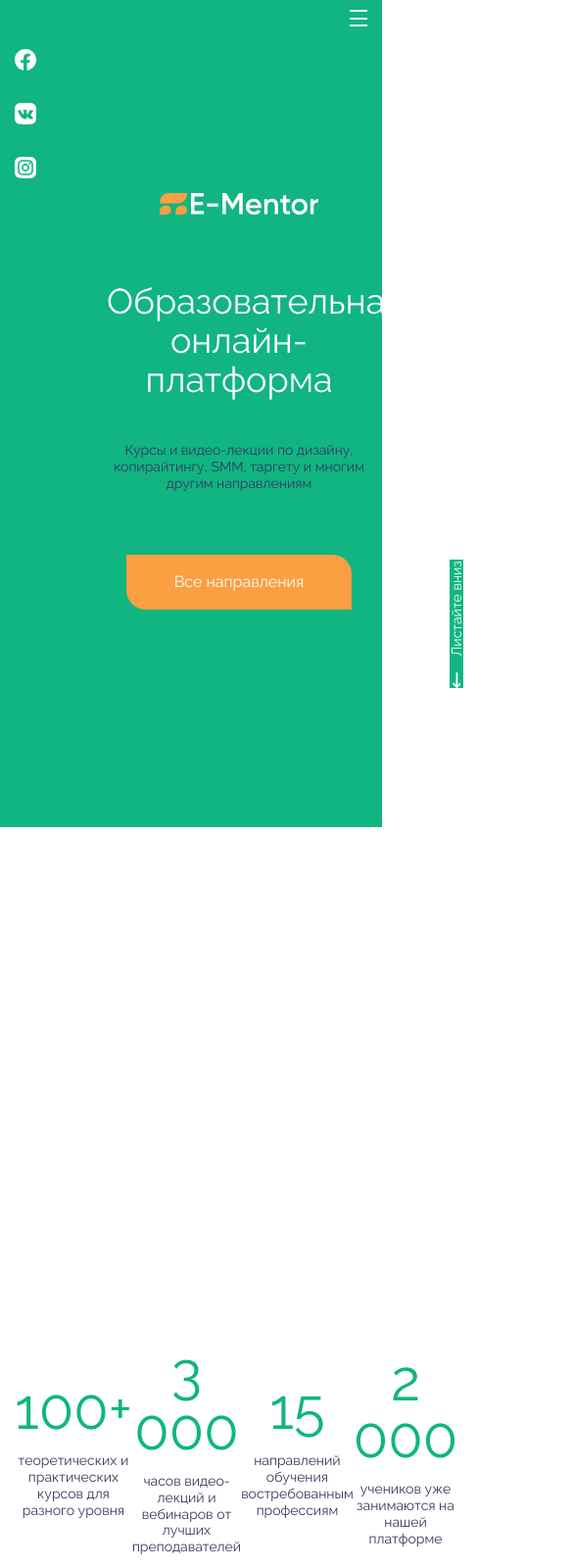
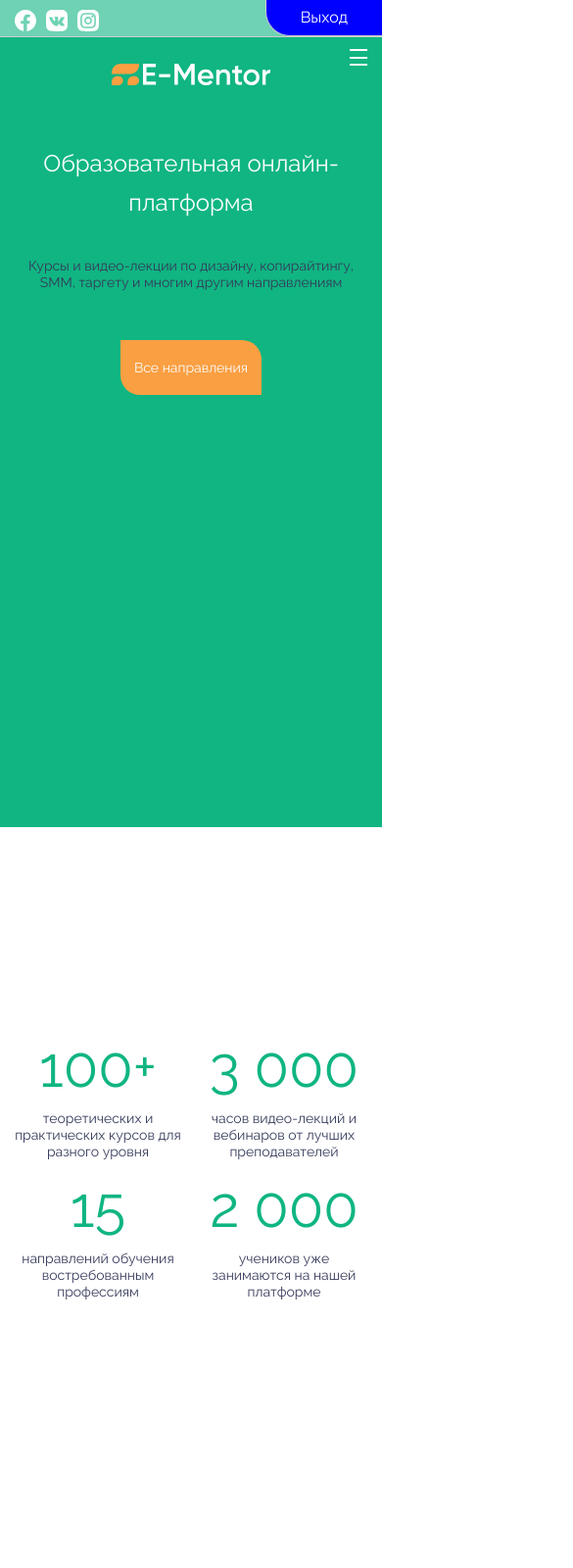
Before and after one commit to Aydoom/e-mentor, a plain HTML site: page dist/index.html in a window 390 px wide. Shown: the top 1600 px of the page at 98% size, 585 px wide, since content can reach past the window. Drawn offline with nearby package versions, Linux system fonts and the light colour scheme.

Commit message:
Correcting adaptive

```diff
--- /dev/null
+++ b/#src/blocks/link-home/_link-home.scss
@@ -0,0 +1,28 @@
+/** Navigation partfolio */
+.nav-partf {
+	position: fixed;
+	top: 0px;
+	right: 0px;
+	width: 100%;
+	border-bottom: 1px solid #ccc;
+	text-align: right;
+	background-color: rgba(255,255,255,0.4);
+	z-index: 200;
+}
+.nav-partf__link {
+	display: inline-block;
+	padding: 10px 35px;
+	background-color: blue;
+	color: white;
+	border-bottom: 1px solid #ccc;
+	border-left: 1px solid #ccc;
+	border-radius: 0px 0px 0px 25px;
+	text-align: right;
+}
+.nav-partf__link:hover {
+	background-color: #fff;
+	color: blue;
+	border-bottom: 1px solid blue;
+	border-left: 1px solid blue;
+	transition: 0.3s;
+}
--- a/#src/blocks/social/social.scss
+++ b/#src/blocks/social/social.scss
@@ -1,9 +1,15 @@
 .social{
     display: flex;
     flex-direction: column;
+    @media(max-width: 400px) {
+        flex-direction: row;
+    }
     &__link{
         display: block;
         padding-bottom: 30px;
+        @media(max-width: 400px) {
+            padding: 5px 10px 30px 0;
+        }
     }
     &__img{
         width: 22px;
--- a/#src/blocks/top-menu/top-menu.scss
+++ b/#src/blocks/top-menu/top-menu.scss
@@ -50,7 +50,7 @@
 	&__icon {
 	z-index: 50;
 		position: absolute;
-		top: 10px;
+		top: 50px;
 		right: 15px;
 		display: none;
 		width: 18px;
--- a/#src/scss/banner.scss
+++ b/#src/scss/banner.scss
@@ -2,8 +2,6 @@
     padding-top:120px;
     &__img {
         display: flex;
-        background-repeat: no-repeat;
-        background-size: auto 578px;
         @media (max-width: 1060px) {
             flex-wrap: wrap;
         }
@@ -12,6 +10,15 @@
         min-width: 644px;
         flex-shrink: 0;
         height: 578px;
+        background-repeat: no-repeat;
+        background-size: auto 578px;
+        @media(max-width: 700px) {
+            min-width: auto;
+            width: 100%;
+            height: 50vw;
+            background-size: 200% auto;
+            background-position: 0 100%;
+        }
     }
     &__text {
         width: 50%;
--- a/#src/scss/btn.scss
+++ b/#src/scss/btn.scss
@@ -18,4 +18,9 @@
         color: #FDFDFD;
         background-color: #10B582;
     }
+    @media(max-width: 400px) {
+        font-size: 14px;
+        width: auto;
+        padding: 20px 1em;
+    }
 }
--- a/#src/scss/format.scss
+++ b/#src/scss/format.scss
@@ -13,15 +13,27 @@
         height: 382px;
         padding-top: 30px;
         background-image: url('../img/format-bg.png');
+        background-size: cover;
         background-repeat: no-repeat;
+        @media (max-width: 976px){
+            width: 100%;
+            height: 50vw;
+            margin-bottom: 20px;
+        }
+    }
+    &__photo {
+        @media (max-width: 976px){
+            display: none;
+        }
     }
     &__text {
         max-width: 500px;
         padding-left: 100px;
         padding-right: 205px;
-        @media (max-width: 876px){
+        @media (max-width: 976px){
             padding-left: 30px;
             padding-right: 30px;
+            max-width: none;
         }
     }
     &__title {
--- a/#src/scss/header.scss
+++ b/#src/scss/header.scss
@@ -12,6 +12,10 @@
 	&__body {
 		display: flex;
 		flex: 1 0 100%;
+		@media(max-width: 400px) {
+			flex-direction: column;
+			justify-content: center;
+		}
 	}
 	&__column {
 		align-items: flex-end;
@@ -22,6 +26,9 @@
 				flex-shrink: 1;
 				min-width: 50px;
 			}
+			@media(max-width: 400px) {
+				min-width: none;
+			}
 		}
 		&--center {
 			margin: auto 44px;
@@ -29,6 +36,9 @@
 			flex-shrink: 1;
 			align-items: center;
 			justify-content: center;
+			@media(max-width: 475px) {
+				margin: auto;
+			}
 		}
 		&--right {
 			@media (max-width: 950px) {
@@ -43,6 +53,14 @@
 		background-color: #10B582;
 		padding: 5px 5px 0 0;
 	}
+	&__title {
+		@media(max-width: 440px) {
+			font-size: 30px;
+		}
+		@media(max-width: 400px) {
+			font-size: 24px;
+		}
+	}
 	&__desc {
 		font-weight: 400;
 		font-size: 14px;
@@ -50,6 +68,7 @@
 		padding-top: 20px;
 		padding-bottom: 50px;
 		color: #353A5A;
+		margin: 0;
 	}
 	&__logo {
 		padding-bottom: 40px;
@@ -95,6 +114,9 @@
 		right: 14px;
 		bottom: 140px;
 		transform: scale(-1, -1);
+		@media(max-width: 400px) {
+			display: none;
+		}
 	}
 	&__pos--bot{
 		position: absolute;
@@ -107,6 +129,10 @@
 	&__pos--lf{
 		position: absolute;
 		left: 0;
+		@media(max-width: 400px) {
+			position: static;
+			align-items: start;
+		}
 	}
 	&__pos--top{
 		position: absolute;
--- a/#src/scss/numbers.scss
+++ b/#src/scss/numbers.scss
@@ -1,14 +1,20 @@
 .numbers {
     &__list {
-        display: flex;
-        justify-content: space-around;
-        align-items: center;
+        display: grid;
+        grid-template-columns: repeat(4, 1fr);
+        gap: 20px;
+        align-items: start;
+        @media(max-width: 720px) {
+            grid-template-columns: repeat(2, 1fr);
+        }
+        @media(max-width: 375px) {
+            grid-template-columns: 1fr;
+        }
     }
     &__item {
         display: inline-block;
         padding: 0;
         margin: 0;
-        width: 270px;
         text-align: center;
         margin-inline-start: 0;
     }
--- a/#src/scss/style.scss
+++ b/#src/scss/style.scss
@@ -17,7 +17,7 @@ h1 {
 	font-size: 58px;
 	line-height: 69.6px;
 	color: #FDFDFD;
-	@media(max-width: 1100px) {
+	@media(max-width: 1190px) {
 		font-size: 36px;
 		line-height: 40px;
 	}
@@ -29,6 +29,14 @@ h2 {
 	line-height: 58px;
 	color: #FDFDFD;
 	margin: 0;
+	@media(max-width: 1600px) {
+		font-size: 44px;
+		line-height: 44px;
+	}
+	@media(max-width: 420px) {
+		font-size: 30px;
+		line-height: 30px;
+	}
 }
 
 h3 {
@@ -73,11 +81,13 @@ li {
 	&__header {
 		flex: 1 0 100%;
 		background-color:#10B582;
-		min-height: 670px;
+		min-height: 300px;
 	}
 	&__numbers {
-		padding-top: 512px;
-		padding-bottom: 600px;
+		padding: 400px 0 600px;
+		@media(max-width: 720px) {
+			padding: 200px 0 300px;
+		}
 	}
 	&__format {
 		margin-left: -175px;
@@ -109,6 +119,7 @@ li {
 @import "header.scss";
 @import "../blocks/top-menu/top-menu.scss";
 @import "../blocks/social/social.scss";
+@import "../blocks/link-home/_link-home.scss";
 @import "btn.scss";
 @import "numbers.scss";
 @import "teachers.scss";
--- a/#src/scss/teachers.scss
+++ b/#src/scss/teachers.scss
@@ -29,6 +29,9 @@
         @media (max-width: 768px) {
             text-align: center;
         }
+        @media (max-width: 420px) {
+            grid-template-columns: 1fr;
+        }
     }
     &__photo {
         padding-bottom: 15px;
--- a/dist/index.html
+++ b/dist/index.html
@@ -43,6 +43,11 @@
 	</li>
 </ul>
 	</div>
+	<!-- begin navigation partfolio -->
+<div class="nav-partf">
+    <a class="nav-partf__link" href="/gallery.html">Выход</a>
+</div>
+<!-- end navigation partfolio -->
 	<div class="header__body">
 		<div class="header__column header__column--left column">
 			<div class="header__social social column__pos--lf">
@@ -63,7 +68,7 @@
 				<img src="img/icon.svg" alt="Логотип" class="logo__icon">
 				<img src="img/e-mentor.svg" alt="E-mentor" class="logo__name">
 			</div>
-			<h1>Образовательная онлайн-платформа</h1>
+			<h1 class="header__title">Образова<wbr>тельная онлайн-платформа</h1>
 			<p class="header__desc">Курсы и видео-лекции по дизайну, копирайтингу, SMM, таргету и многим другим направлениям</p>
 			<a href="" class="header__btn btn btn--main">Все направления</a>
 		</div>
@@ -183,8 +188,8 @@
 			<div class="page__banner">
 				<div class="container container--big">
 					<div class="banner">
-    <div class="banner__img js__bgi">
-        <div class="banner__photo">
+    <div class="banner__img">
+        <div class="banner__photo js__bgi">
             <img src="img/banner.jpg">
         </div>
         <div class="banner__text">
```
Also changed, not shown: #src/_banner.html (+2 -2 lines), #src/_header.html (+2 -1 lines), #src/blocks/link-home/link-home.html (added, +5 -0 lines), dist/css/style.css.
